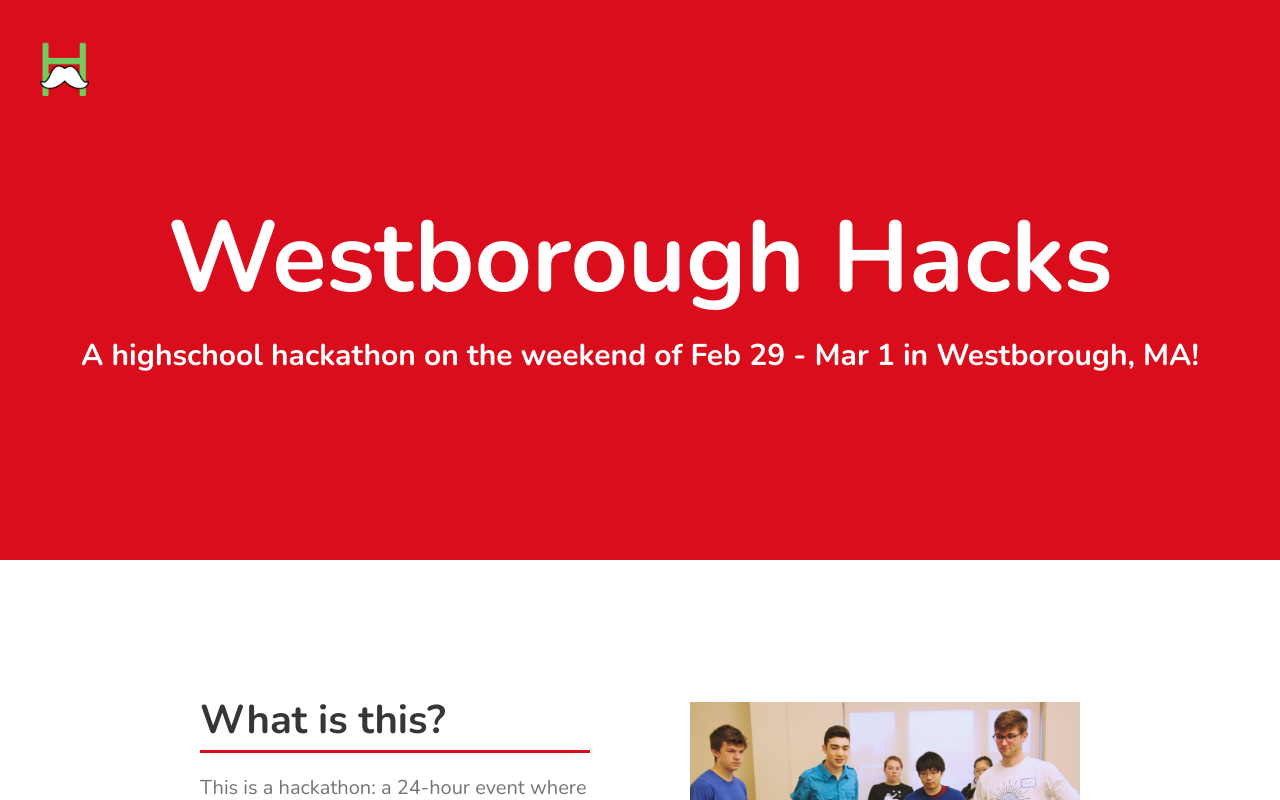
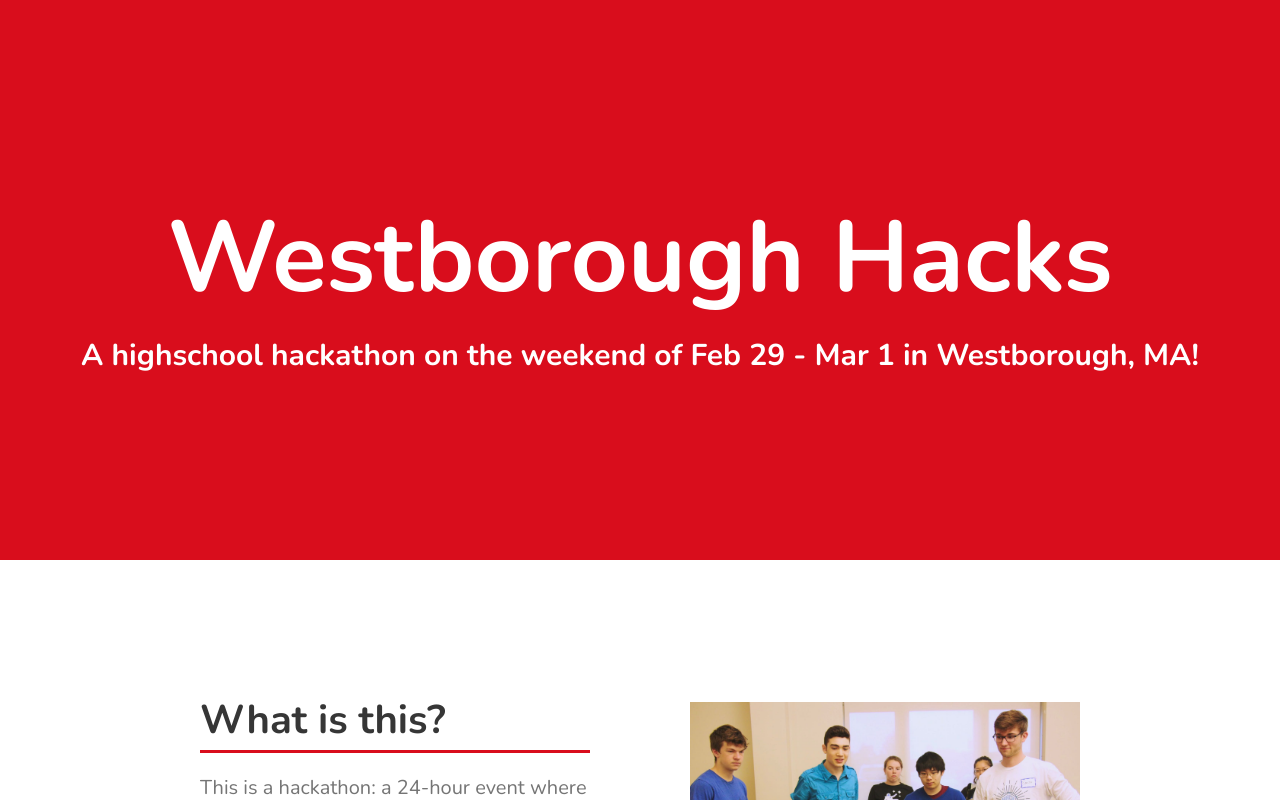
Before and after one commit to saharshy29/westborough-hacks, a plain HTML site: page index.html in a window 1280 px wide. Shown: the top 800 px of the page. Drawn offline with nearby package versions, Linux system fonts and the light colour scheme.

Commit message:
remove logo

```diff
--- a/index.html
+++ b/index.html
@@ -15,13 +15,12 @@
     ></script>
     <link rel="stylesheet" href="css/styles.css" />
     <link rel="shortcut icon" type="image/png" href="img/logo.png" />
-    <link rel="favicon" type="image/png" href=img/logo.png" />
     <title>Westborough Hacks</title>
   </head>
   <body>
     <header class="header">
       <div class="logo-box">
-        <img src="img/logo.png" alt="Logo" class="logo" />
+        <!--The logo has been temporarily removed.-->
       </div>
       <div class="text-box">
         <div class="container">
```
Also changed, not shown: img/logo.png (deleted).
